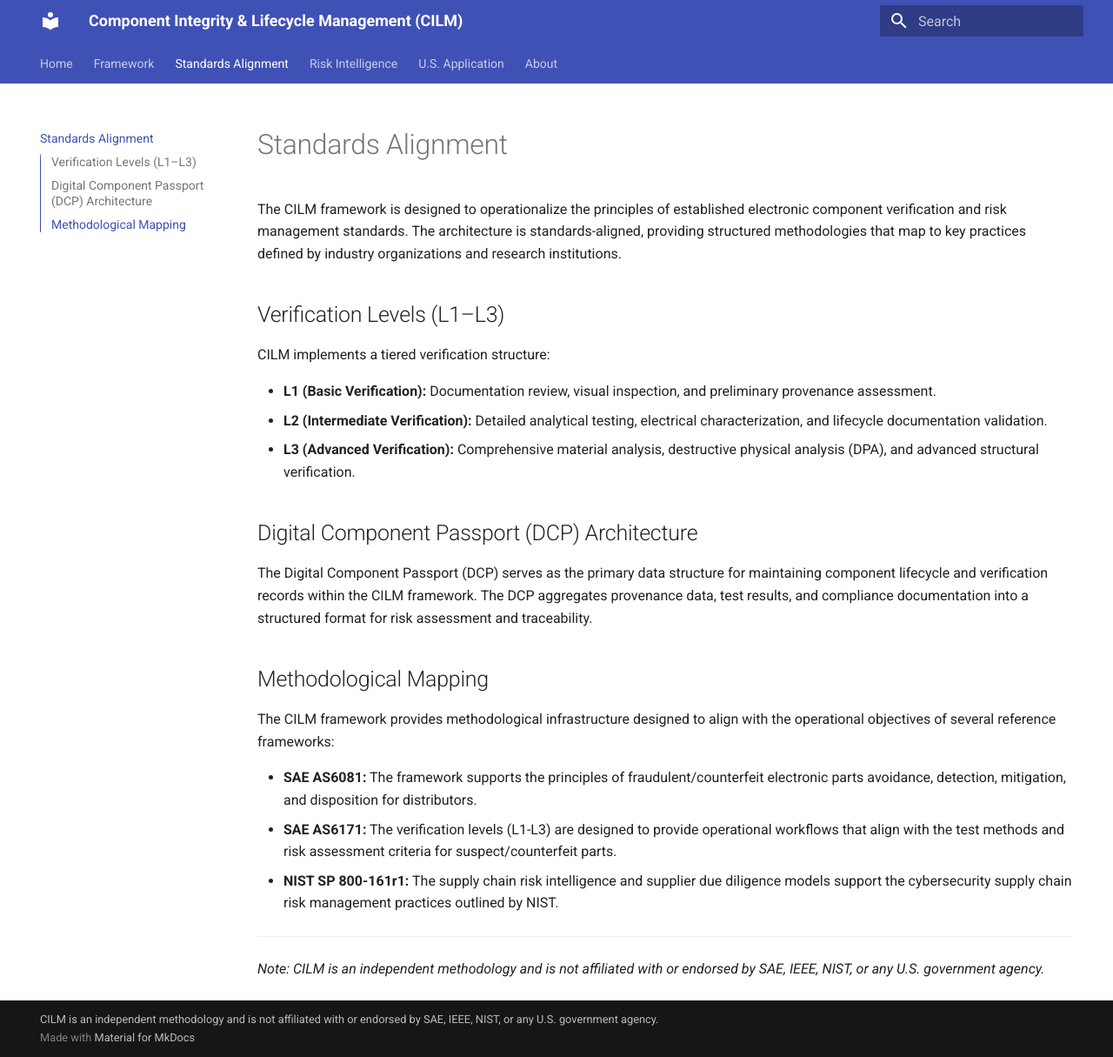
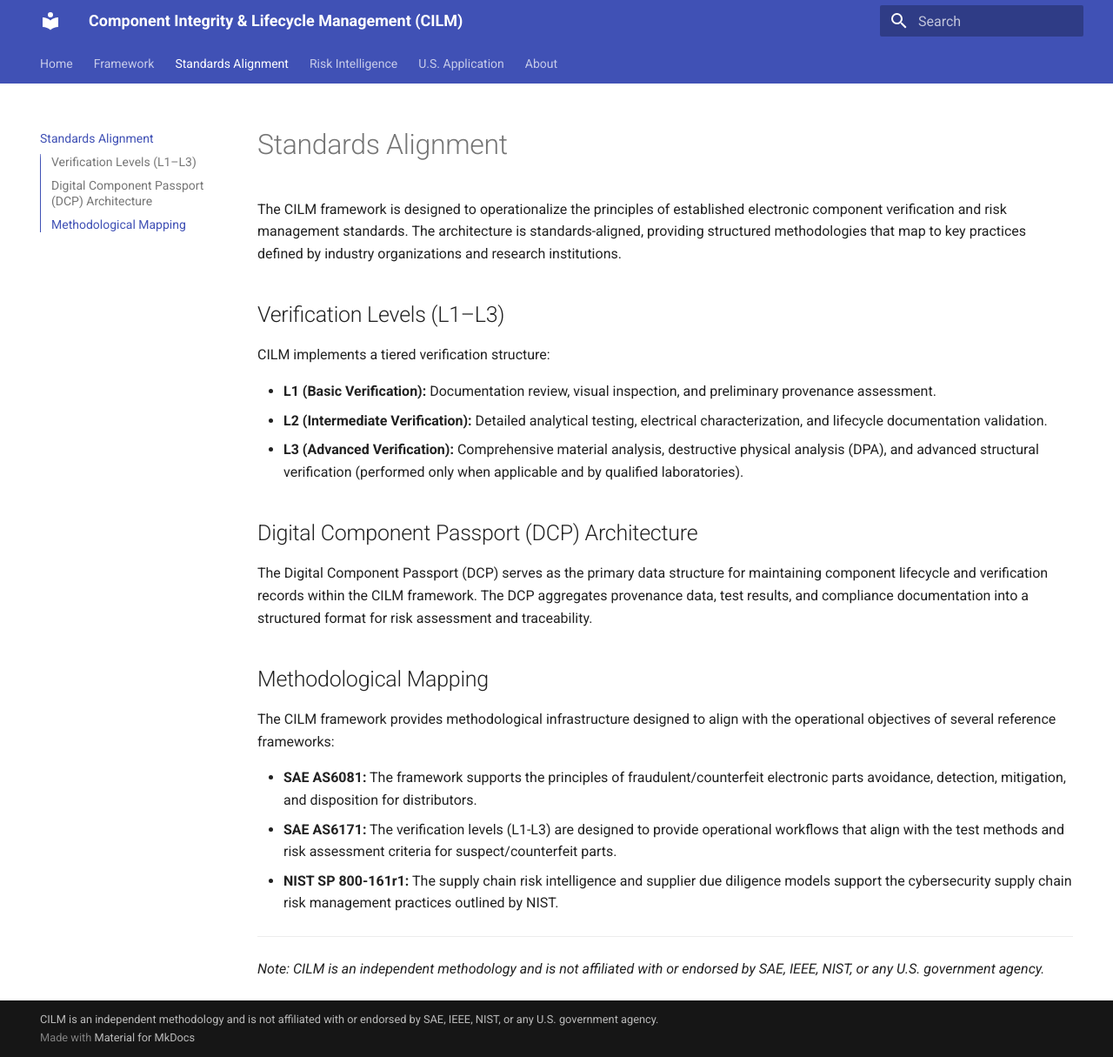
Before and after one commit to ba37915052/cilm-standard-web, an MkDocs documentation site: the page built from docs/standards-alignment.md, in a window 1280 px wide and 1215 px high. Shown: the whole window at 87% size. Built offline with MkDocs 1.6.1 and Material for MkDocs 9.7.7, drawn with Linux system fonts in a browser that asks for light colours.

Commit message:
chore: initialize MkDocs Material structure and draft initial copy
- Configured MkDocs Material with required settings and disclaimer
- Drafted markdown copy for index, framework, standards-alignment, risk-intelligence, us-application, and about pages
- Added required metadata (title, date, version, DOIs)
- Excluded site/ build artifacts in .gitignore
- Ensured USCIS-grade evidentiary safety and updated terminology

Co-authored-by: ba37915052 <289126598+ba37915052@users.noreply.github.com>

```diff
--- a/docs/standards-alignment.md
+++ b/docs/standards-alignment.md
@@ -14,7 +14,7 @@ CILM implements a tiered verification structure:
 
 *   **L1 (Basic Verification):** Documentation review, visual inspection, and preliminary provenance assessment.
 *   **L2 (Intermediate Verification):** Detailed analytical testing, electrical characterization, and lifecycle documentation validation.
-*   **L3 (Advanced Verification):** Comprehensive material analysis, destructive physical analysis (DPA), and advanced structural verification.
+*   **L3 (Advanced Verification):** Comprehensive material analysis, destructive physical analysis (DPA), and advanced structural verification (performed only when applicable and by qualified laboratories).
 
 ## Digital Component Passport (DCP) Architecture
 
```
Also changed, not shown: other parts of docs/standards-alignment.md (+1 -1 lines), docs/about.md (+1 -1 lines), docs/framework.md (+2 -2 lines), docs/index.md (+1 -1 lines), docs/risk-intelligence.md (+2 -2 lines), docs/us-application.md (+1 -1 lines).
